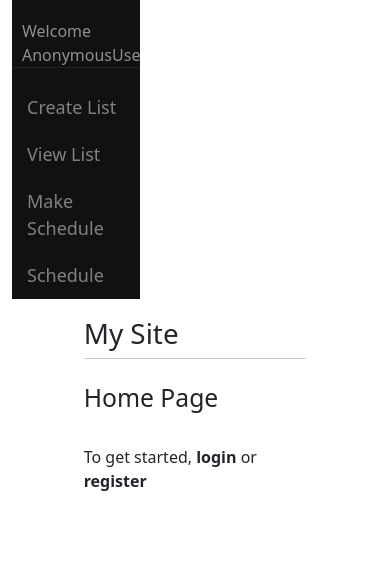
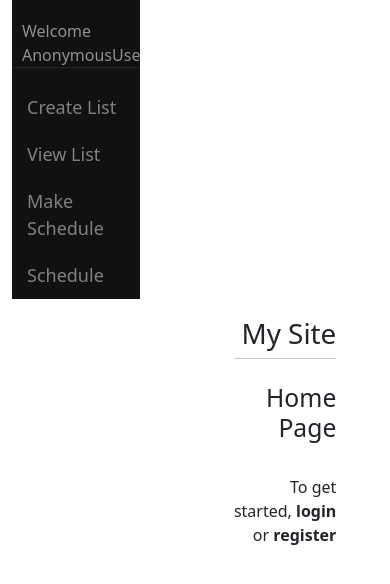
Before and after one commit to dylanp581/django_todolist, a Django app: page / in a window 390 px wide. Shown: the part 121-705 px from the top of the page. Run offline with Django 4.2, Linux system fonts and the light colour scheme; some libraries are stand-ins or nearby versions.

Commit message:
made the mobile version more like the desktop 0.06

```diff
--- a/main/templates/main/base.html
+++ b/main/templates/main/base.html
@@ -64,7 +64,7 @@
                 }
 
                 .main {
-                    margin-left: 0;
+                    text-align: right;
                 }
             }
         </style>
```
